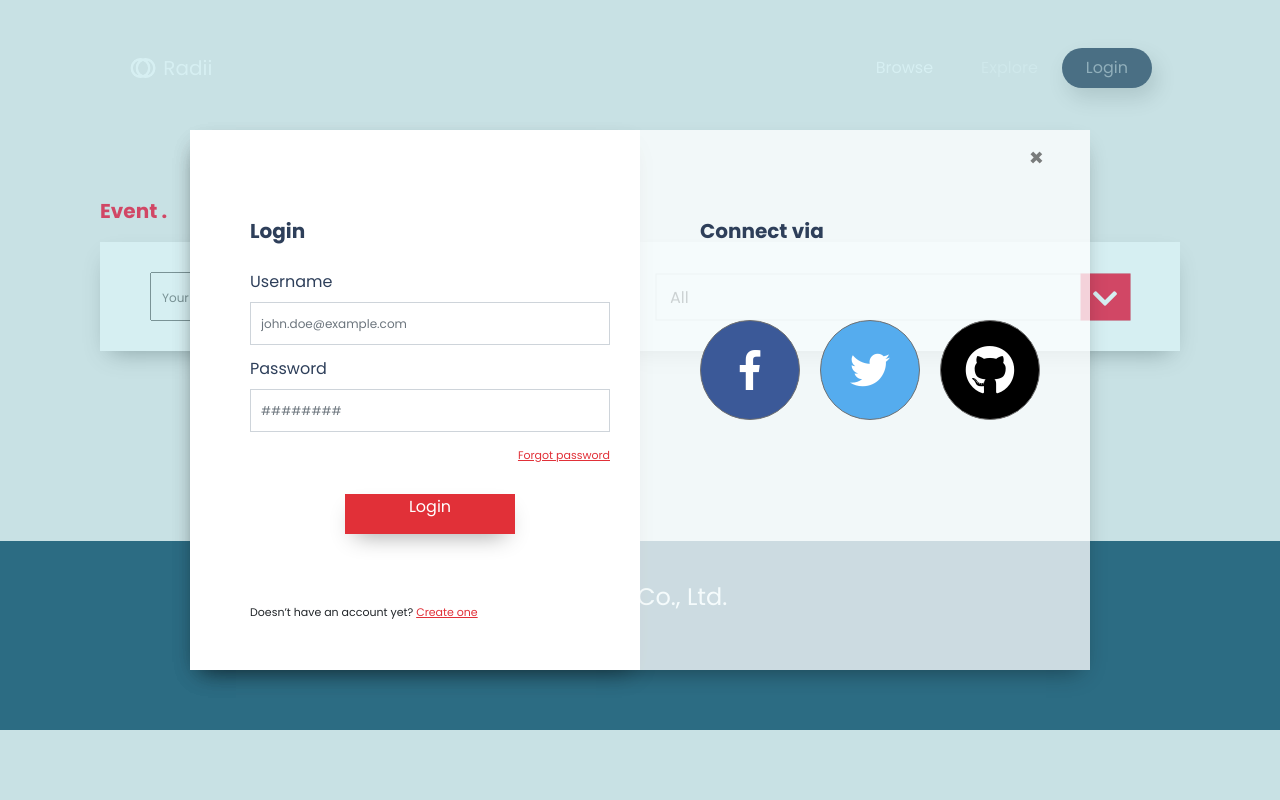
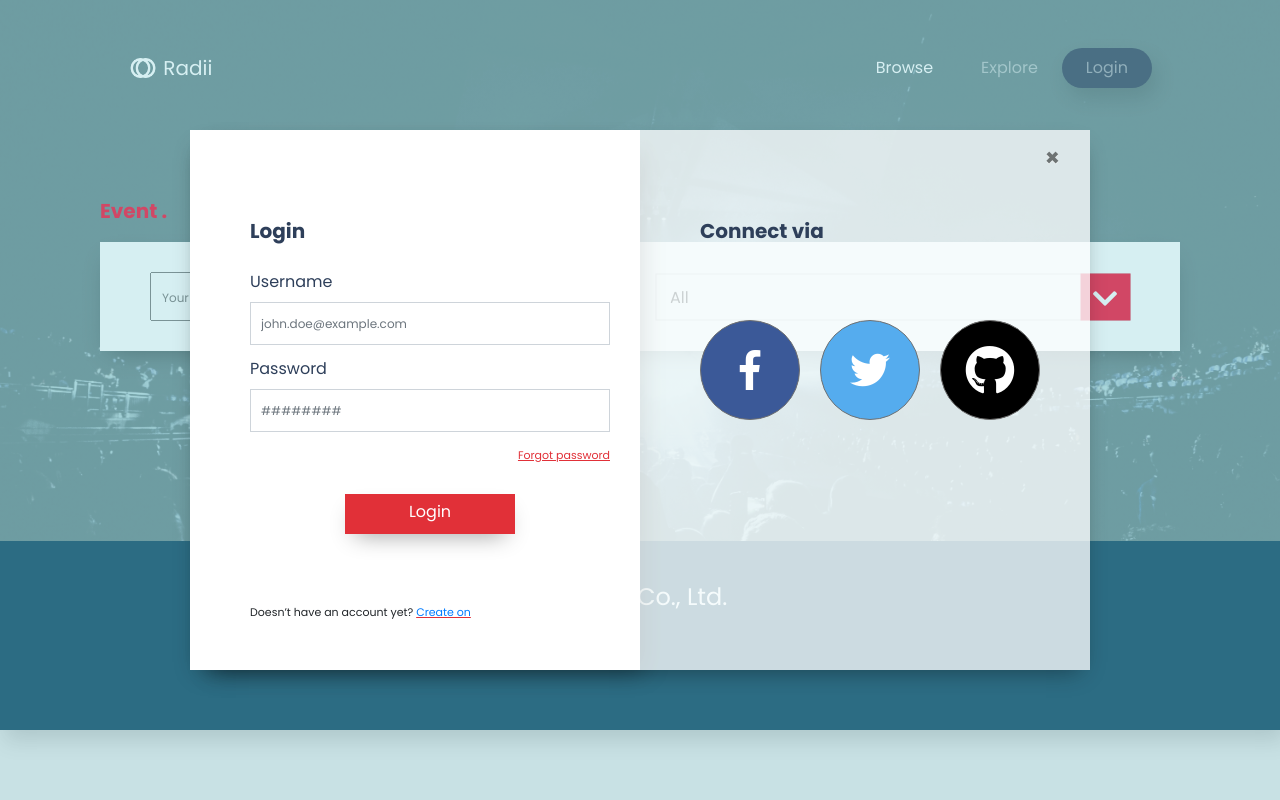
Before and after one commit to pknn/radii, a Flask app: page /event in a window 1280 px wide, after a click on "Login". Run offline with Flask 2, Linux system fonts and the light colour scheme; some libraries are stand-ins or nearby versions.

Commit message:
Add login modal

```diff
--- a/app/static/styles/_login.scss
+++ b/app/static/styles/_login.scss
@@ -1,9 +1,5 @@
-body.modal-open .background-container{
-  -webkit-filter: blur(4px);
-  -moz-filter: blur(4px);
-  -o-filter: blur(4px);
-  -ms-filter: blur(4px);
-  filter: blur(4px);
+body.modal-open > :not(.modal) {
+
 }
 
 .modal-backdrop {
@@ -19,7 +15,8 @@ body.modal-open .background-container{
 
 .modal-header {
   border-bottom: 0;
-  margin-bottom: 30px
+  margin-bottom: 30px;
+  padding-right: 0px;
 }
 
 .modal-dialog {
@@ -46,8 +43,7 @@ body.modal-open .background-container{
 
 #left-side-modal {
   background-color: white;
-
-  box-shadow: 0px 10px 23px -10px rgba(0,0,0,0.43);
+  box-shadow: 13px 10px 23px -10px rgba(0,0,0,0.43);
   .modal-header {
     padding: 28px;
   }
@@ -87,7 +83,14 @@ body.modal-open .background-container{
     padding-bottom: 20px;
   }
 
-  button {
+  .register-button {
+    width: 100%;
+    display: flex;
+    justify-content: center;
+    padding-top: 20px;
+  }
+
+  .btn {
     color: white;
     min-width: 170px;
     height: 40px;
@@ -102,9 +105,7 @@ body.modal-open .background-container{
     -ms-box-shadow: 0px 10px 23px -10px rgba(0,0,0,0.43);
     -o-box-shadow: 0px 10px 23px -10px rgba(0,0,0,0.43);
     box-shadow: 0px 10px 23px -10px rgba(0,0,0,0.43);
-
   }
-
   .create-account {
     font-size: 11px;
     margin: 50px auto;
--- a/app/static/styles/event.scss
+++ b/app/static/styles/event.scss
@@ -1,3 +1,12 @@
+#event {
+  background: linear-gradient(rgba(149, 202, 208, 0.6), rgba(149, 202, 208, 0.6)), url(/static/images/cover.jpg);
+  background-position: bottom;
+  background-attachment: fixed;
+  background-size: cover;
+  height: 100%;
+  box-shadow: 5px 10px 20px rgba(0, 0, 0, 0.16);
+}
+
 .grid {
   display: grid;
   grid-template-columns: repeat(auto-fill, minmax(270px, 1fr));
--- a/app/static/styles/main.css
+++ b/app/static/styles/main.css
@@ -43,6 +43,15 @@ header {
   width: 100%;
   height: 100%;
   border-radius: 0;
+}
+
+#event {
+  background: linear-gradient(rgba(149, 202, 208, 0.6), rgba(149, 202, 208, 0.6)), url(/static/images/cover.jpg);
+  background-position: bottom;
+  background-attachment: fixed;
+  background-size: cover;
+  height: 100%;
+  box-shadow: 5px 10px 20px rgba(0, 0, 0, 0.16);
 }
 
 .grid {
@@ -331,14 +340,6 @@ header {
   background: #bd001f;
 }
 
-body.modal-open .background-container {
-  -webkit-filter: blur(4px);
-  -moz-filter: blur(4px);
-  -o-filter: blur(4px);
-  -ms-filter: blur(4px);
-  filter: blur(4px);
-}
-
 .modal-backdrop {
   background-color: #83CFD8aa;
 }
@@ -353,6 +354,7 @@ body.modal-open .background-container {
 .modal-header {
   border-bottom: 0;
   margin-bottom: 30px;
+  padding-right: 0px;
 }
 
 .modal-dialog {
@@ -379,7 +381,7 @@ body.modal-open .background-container {
 
 #left-side-modal {
   background-color: white;
-  box-shadow: 0px 10px 23px -10px rgba(0, 0, 0, 0.43);
+  box-shadow: 13px 10px 23px -10px rgba(0, 0, 0, 0.43);
 }
 #left-side-modal .modal-header {
   padding: 28px;
@@ -415,7 +417,13 @@ body.modal-open .background-container {
   padding-top: 15px;
   padding-bottom: 20px;
 }
-#left-side-modal button {
+#left-side-modal .register-button {
+  width: 100%;
+  display: flex;
+  justify-content: center;
+  padding-top: 20px;
+}
+#left-side-modal .btn {
   color: white;
   min-width: 170px;
   height: 40px;
--- a/app/templates/components/login.html
+++ b/app/templates/components/login.html
@@ -25,10 +25,11 @@
                     Forgot password
                   </p>
                   <div class="login-button">
-                    <button type="button">Login</button>
+                    <button type="button" class="btn btn-danger">Login</button>
                   </div>
                   <div class="create-account">
-                      Doesn’t have an account yet? <span>Create one</span>
+                      Doesn’t have an account yet?
+                      <span><a href="#modalRegister" data-toggle="modal" data-dismiss="modal">Create on</a></span>
                   </div>
                 </div>
               </form>
@@ -38,7 +39,7 @@
           <div class="col-6" id="right-side-modal">
             <div class="container">
               <div class="modal-header">
-                  <button type="button" class="close" data-dismiss="modal" aria-label="Close">
+                  <button type="button" class="close" aria-label="Close" data-dismiss="modal">
                     <span aria-hidden="true">&times;</span>
                   </button>
               </div>
@@ -51,8 +52,6 @@
                 <div class="circle github"><i class="fab fa-github"></i></div>
               </div>
             </div>
-
-
           </div>
 
         </div>
--- a/app/templates/components/navbar.html
+++ b/app/templates/components/navbar.html
@@ -24,5 +24,5 @@
         </ul>
     </div>
 </nav>
-
 {% include "components/login.html" %}
+{% include "components/register.html" %}
--- /dev/null
+++ b/app/templates/components/register.html
@@ -0,0 +1,64 @@
+<div class="modal fade" id="modalRegister" tabindex="-1" role="dialog" aria-hidden="true">
+    <div class="modal-dialog modal-dialog-centered" role="document">
+      <div class="modal-content">
+        <div class="modal-body">
+          <div class="row">
+            <div class="col-6" id="left-side-modal">
+              <div class="container">
+                <div class="modal-header"></div>
+                <div class="title">Register</div>
+                <form id="login-form" methods="post" action="" novalidate="novalidate">
+                  <div class="form-group">
+                    <label for="username" class="control-label">
+                      Fullname
+                    </label>
+                    <div class="input-field">
+                      <input id="username-input" class="form-control" type="text" name="username" value required title="Please, enter your username" placeholder="john.doe@example.com" />
+                    </div>
+                    <label for="email" class="control-label">
+                      Email
+                    </label>
+                    <div class="input-field">
+                      <input id="email-input" class="form-control" type="text" name="email" value required title="Please, enter your username" placeholder="john.doe@example.com" />
+                    </div>
+                    <label for="password" class="control-label">
+                      Password
+                    </label>
+                    <div class="input-field">
+                      <input id="password-input" class="form-control" type="password" name="password" value required title="Please, enter your password" placeholder="########" />
+                    </div>
+                    <div class="register-button">
+                      <button type="button" class="btn btn-danger">Register</button>
+                    </div>
+                    <div class="create-account">
+                        Already have an account?
+                      <span><a href="#modalLogin" data-toggle="modal" data-dismiss="modal">Login</a></span>
+                    </div>
+                  </div>
+                </form>
+
+              </div>
+            </div>
+            <div class="col-6" id="right-side-modal">
+              <div class="container">
+                <div class="modal-header">
+                    <button type="button" class="close"  aria-label="Close" data-dismiss="modal">
+                      <span aria-hidden="true">&times;</span>
+                    </button>
+                </div>
+                <div class="title">
+                  Connect via
+                </div>
+                <div class="row">
+                  <div class="circle facebook"><i class="fab fa-facebook-f"></i></div>
+                  <div class="circle twitter"><i class="fab fa-twitter"></i></div>
+                  <div class="circle github"><i class="fab fa-github"></i></div>
+                </div>
+              </div>
+            </div>
+
+          </div>
+        </div>
+      </div>
+    </div>
+  </div>
```
Also changed, not shown: app/templates/event.html (line endings or trailing spaces), 1 other file.
